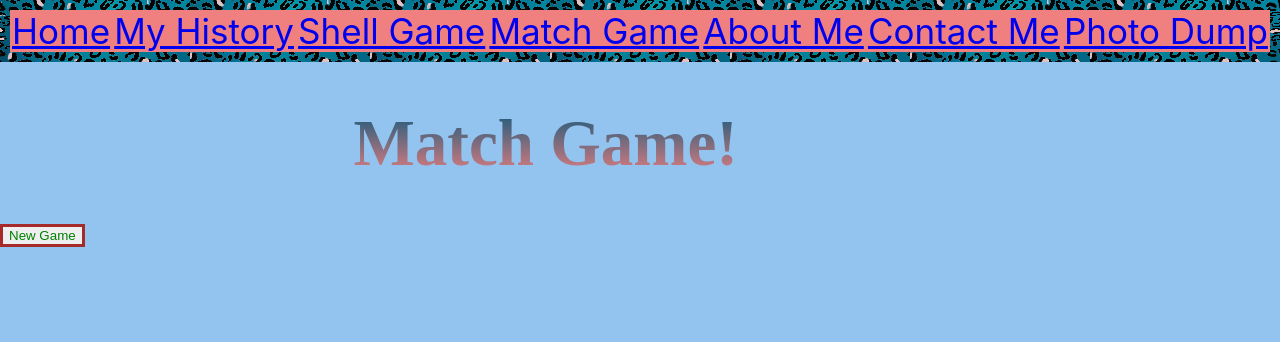
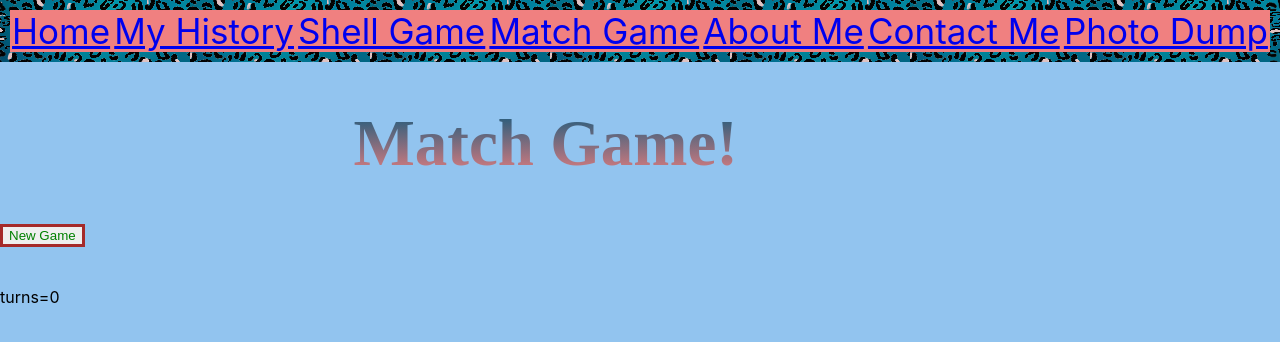
Before and after one commit to amanda-hecht89/Amanda-Website, a React (Create React App) app: page /match in a window 1280 px wide. Shown: the top 342 px of the page. Built offline with nearby package versions, Linux system fonts and the light colour scheme; a web font is replaced by a local one.

Commit message:
github passing

```diff
--- a/src/MatchGame.js
+++ b/src/MatchGame.js
@@ -52,7 +52,6 @@ export default function MatchGame() {
     }
 
   }, [choiceOne, choiceTwo]);
-  console.log(cards);
 
   const resetTurn = () => {
     setChoiceOne(null);
@@ -77,6 +76,7 @@ export default function MatchGame() {
 
         ))}
       </div>
+      turns={`${turns}`}
     </div>
   );
 }
```
